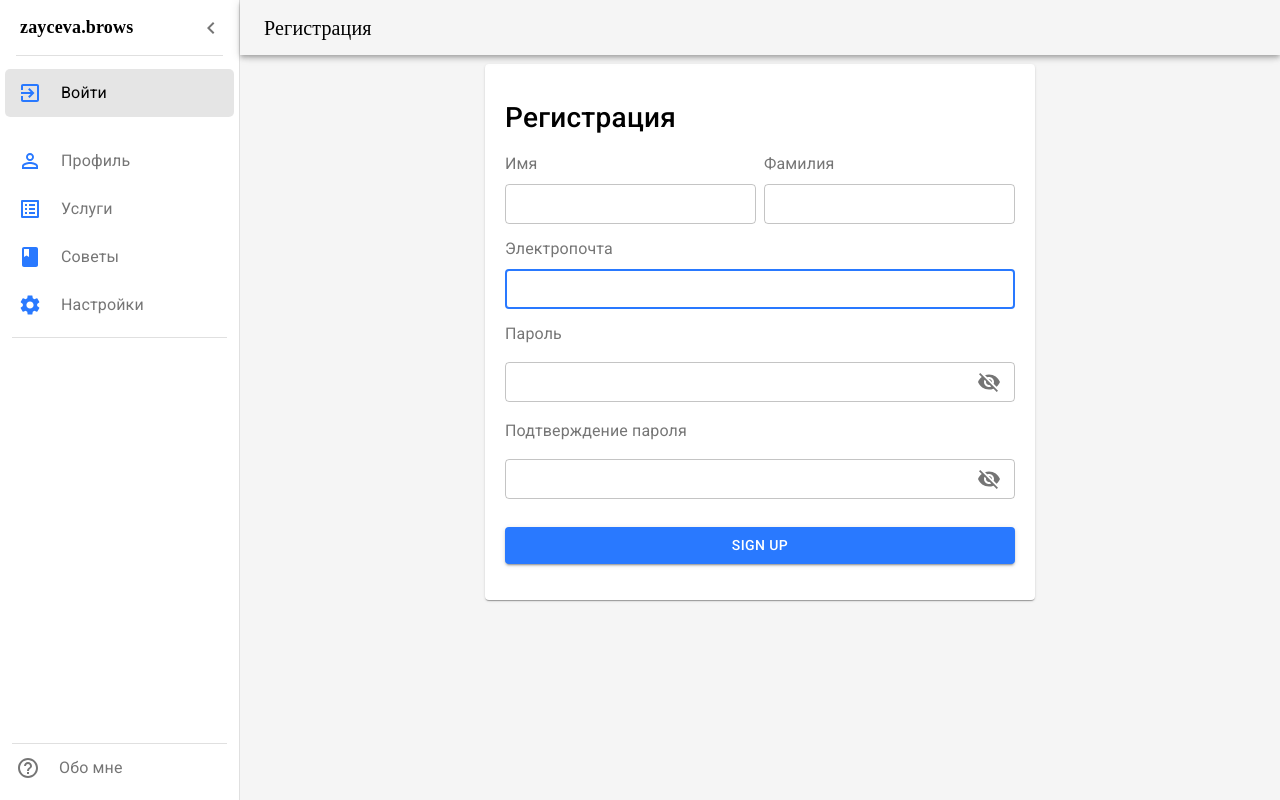
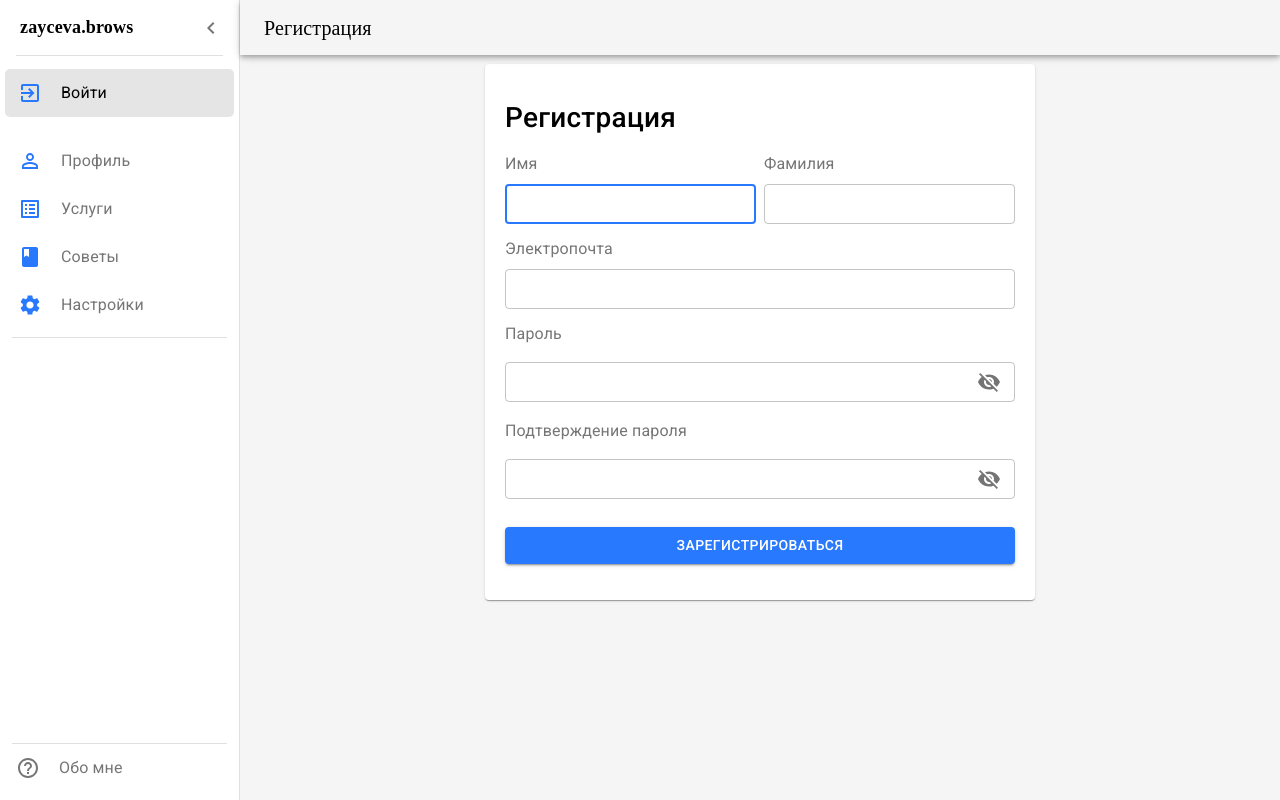
Before and after one commit to GordeySt/zayceva.brows-frontend, a React (Create React App) app: page /sign-up in a window 1280 px wide. Built offline with nearby package versions, Linux system fonts and the light colour scheme; a web font is replaced by a local one.

Commit message:
fix(components): fix sign up form

```diff
--- a/src/components/sign-up-page/SignUpForm.tsx
+++ b/src/components/sign-up-page/SignUpForm.tsx
@@ -116,7 +116,6 @@ const SignUpForm = () => {
                     {({ input }) => (
                       <TextField
                         {...input}
-                        autoFocus
                         autoComplete="lastName"
                         size="small"
                         fullWidth
@@ -134,7 +133,6 @@ const SignUpForm = () => {
                   {({ input }) => (
                     <TextField
                       {...input}
-                      autoFocus
                       autoComplete="email"
                       size="small"
                       fullWidth
@@ -225,7 +223,7 @@ const SignUpForm = () => {
               sx={{ mt: 3, mb: 2 }}
               loading={submitting}
             >
-              Sign Up
+              {t`pages.signInPage.signUpButtonText`}
             </LoadingButton>
           </form>
         )}
```
